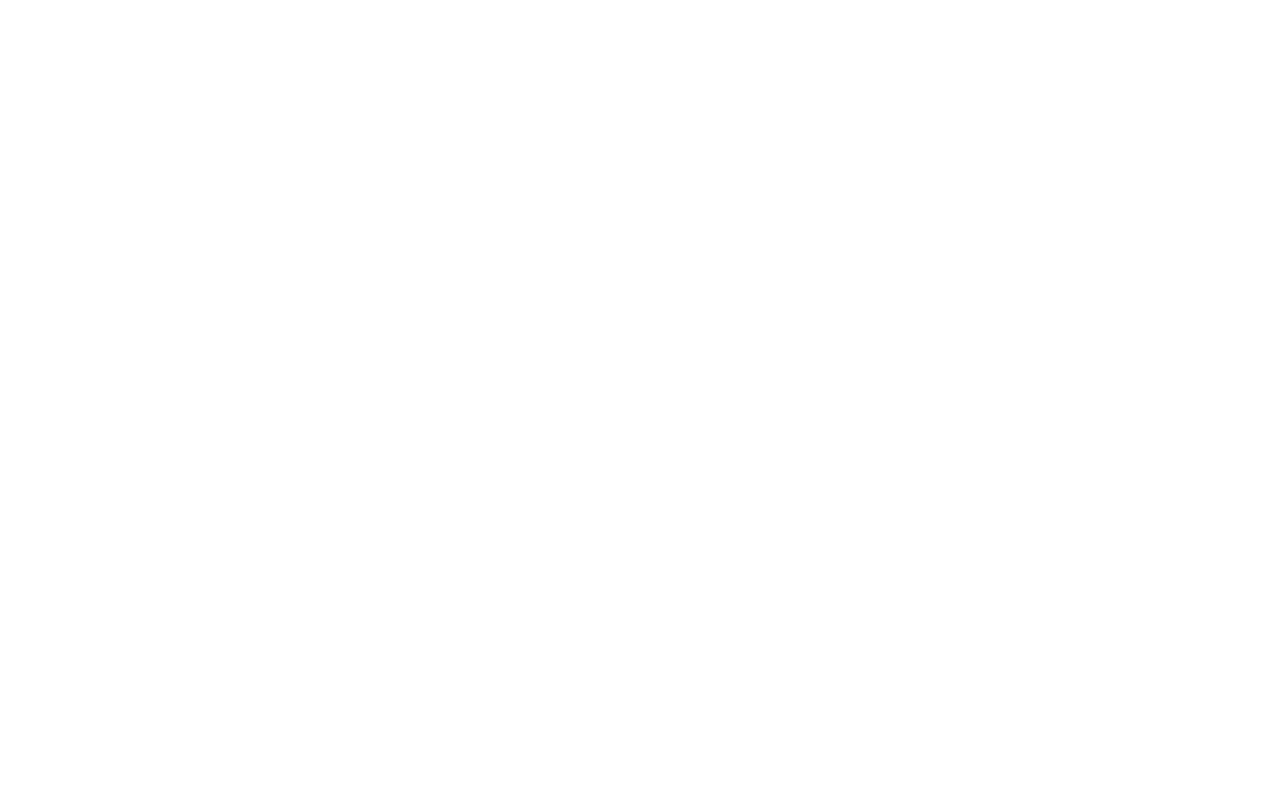
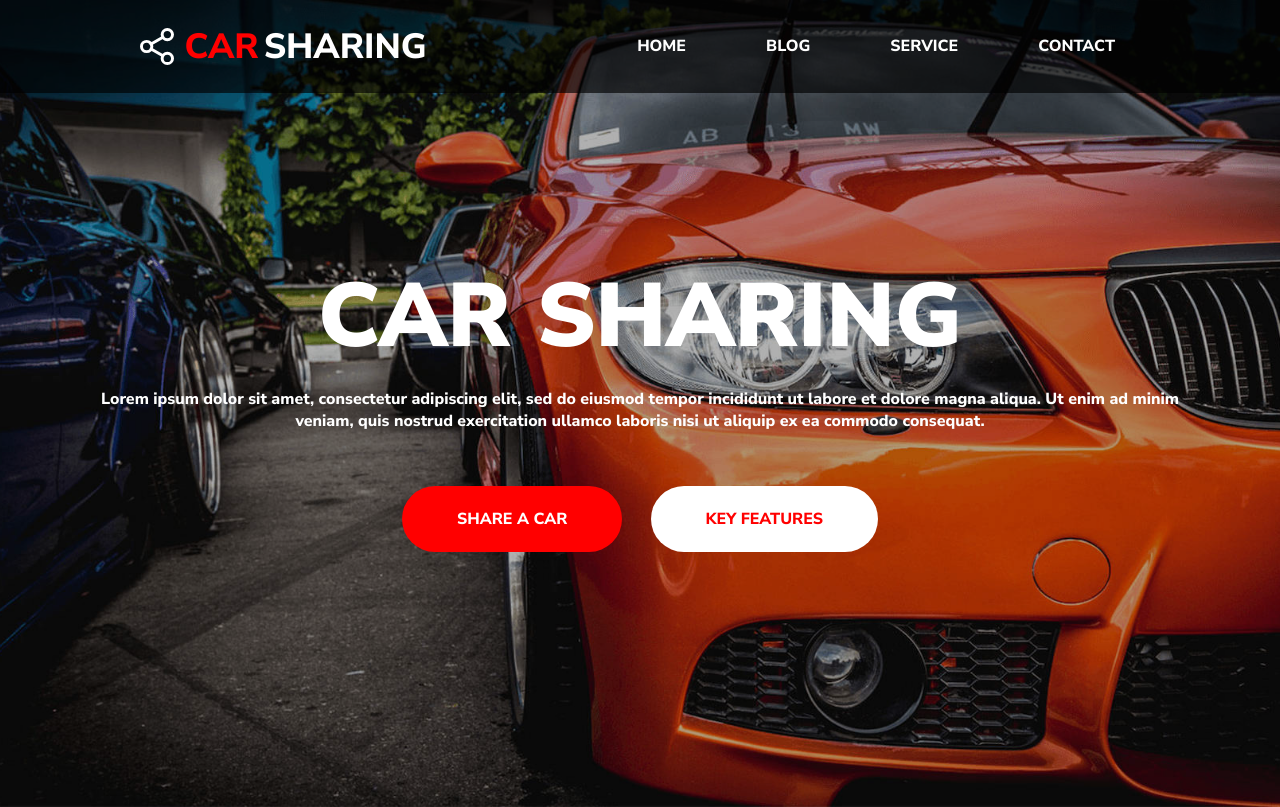
Before and after one commit to im-eMBy/Car-Sharing, a plain HTML site: page index.html in a window 1280 px wide. Drawn offline with Linux system fonts and the light colour scheme.

Commit message:
header - banner, nav bar done

```diff
--- a/css/style.css
+++ b/css/style.css
@@ -0,0 +1,124 @@
+:root {
+    --white: #FFFFFF;
+    --black: #000000;
+    --red: #ff0000;
+    --pinkshadow: #ff004d;
+    --blogfontcol: #6A6A6A;
+    --grayfontcol: #B2B2B2;
+    --container-width: 1088px;
+}
+header {
+    height: 807px;
+    background-image: url("../images/Image.jpg");
+    background-size: cover;
+    background-position: center;
+    position: relative;
+    display: flex;
+    align-items: center;
+    justify-content: center;
+    font-family: 'Nunito Sans', sans-serif;
+}
+header::before {
+    content: "";
+    width: 100%;
+    height: 100%;
+    position: absolute;
+    background-color: var(--black);
+    opacity: .3;
+    z-index: 1;
+}
+header * {
+    z-index: 100;
+}
+.header--bar {
+    height: 93px;
+    width: 100%;
+    background-color: rgba(0,0,0,.66);
+    display: flex;
+    justify-content: space-between;
+    align-items: center;
+    position: absolute;
+    top: 0;
+    left: 0;
+}
+.header--logo {
+    margin-left: 140px;
+    display: flex;
+    align-items: center;
+    font-weight: 700;
+    text-decoration: none;
+    text-transform: uppercase;
+    color: var(--white);
+    font-size: 35px;
+}
+.header--logo--car {
+    margin-left: 10px;
+    margin-right: 5px;
+    color: var(--red);
+    font-weight: 800;
+}
+.header--nav {
+    margin-right: 125px;
+    display: flex;
+    align-items: center;
+}
+.header--nav--link {
+    padding: 35px 40px;
+    text-decoration: none;
+    color: var(--white);
+    text-transform: uppercase;
+    font-size: 16px;
+    font-weight: 700;
+    line-height: 23px;
+    text-align: center;
+}
+.header--nav--link:hover {
+    background-color: rgba(255, 255, 255, 0.33);
+}
+
+.header--banner {
+    width: var(--container-width);
+    display: flex;
+    flex-direction: column;
+    align-items: center;
+    justify-content: center;
+}
+.banner--title {
+    font-size: 90px;
+    font-weight: 900;
+    line-height: 123px;
+    text-align: center;
+    color: var(--white);
+    text-transform: uppercase;
+}
+.banner--text {
+    margin-top: 10px;
+    font-weight: 700;
+    font-size: 16px;
+    line-height: 22px;
+    color: var(--white);
+    text-align: center;
+}
+.banner--btn--container {
+    margin-top: 54px;
+}
+.button--share, .button--features {
+    padding: 22px 55px;
+    font-family: 'Nunito Sans', sans-serif;
+    font-weight: 700;
+    font-size: 16px;
+    line-height: 22px;
+    text-transform: uppercase;
+    border: none;
+    border-radius: 40px;
+    margin: 0 12px;
+    cursor: pointer;
+}
+.button--share {
+    background-color: var(--red);
+    color: var(--white);
+}
+.button--features {
+    background-color: var(--white);
+    color: var(--red);
+}
--- a/index.html
+++ b/index.html
@@ -5,10 +5,35 @@
     <meta name="viewport" content="width=device-width, initial-scale=1.0, maximum-scale=1.0, minimum-scale=1.0">
     <meta http-equiv="X-UA-Compatible" content="chrome=1, IE=edge">
     <title>Car Sharing</title>
-    <link type="stylesheet" href="css/reset.css">
-    <link type="stylesheet" href="css/style.css">
+    <link rel="preconnect" href="https://fonts.gstatic.com">
+    <link href="https://fonts.googleapis.com/css2?family=Nunito+Sans:wght@400;600;800;900&display=swap" rel="stylesheet">
+    <link rel="stylesheet" href="./css/reset.css">
+    <link rel="stylesheet" href="./css/style.css">
 </head>
 <body>
+    <header>
+        <div class="header--bar">
+            <a class="header--logo" href="">
+                <img src="images/Icon%20Logo%20Normal.svg" alt="Site Logo">
+                <span class="header--logo--car">Car</span>
+                <span class="header--logo--sharing">Sharing</span>
+            </a>
+            <ul class="header--nav">
+                    <li><a class="header--nav--link" href="">Home</a></li>
+                    <li><a class="header--nav--link" href="">Blog</a></li>
+                    <li><a class="header--nav--link" href="">Service</a></li>
+                    <li><a class="header--nav--link" href="">Contact</a></li>
+            </ul>
+        </div>
+        <div class="header--banner">
+            <h1 class="banner--title">Car Sharing</h1>
+            <p class="banner--text">Lorem ipsum dolor sit amet, consectetur adipiscing elit, sed do eiusmod tempor incididunt ut labore et dolore magna aliqua. Ut enim ad minim veniam, quis nostrud exercitation ullamco laboris nisi ut aliquip ex ea commodo consequat.</p>
+            <div class="banner--btn--container">
+                <button class="button--share">Share a Car</button>
+                <button class="button--features">Key Features</button>
+            </div>
+        </div>
+    </header>
 
 </body>
 </html>
```
